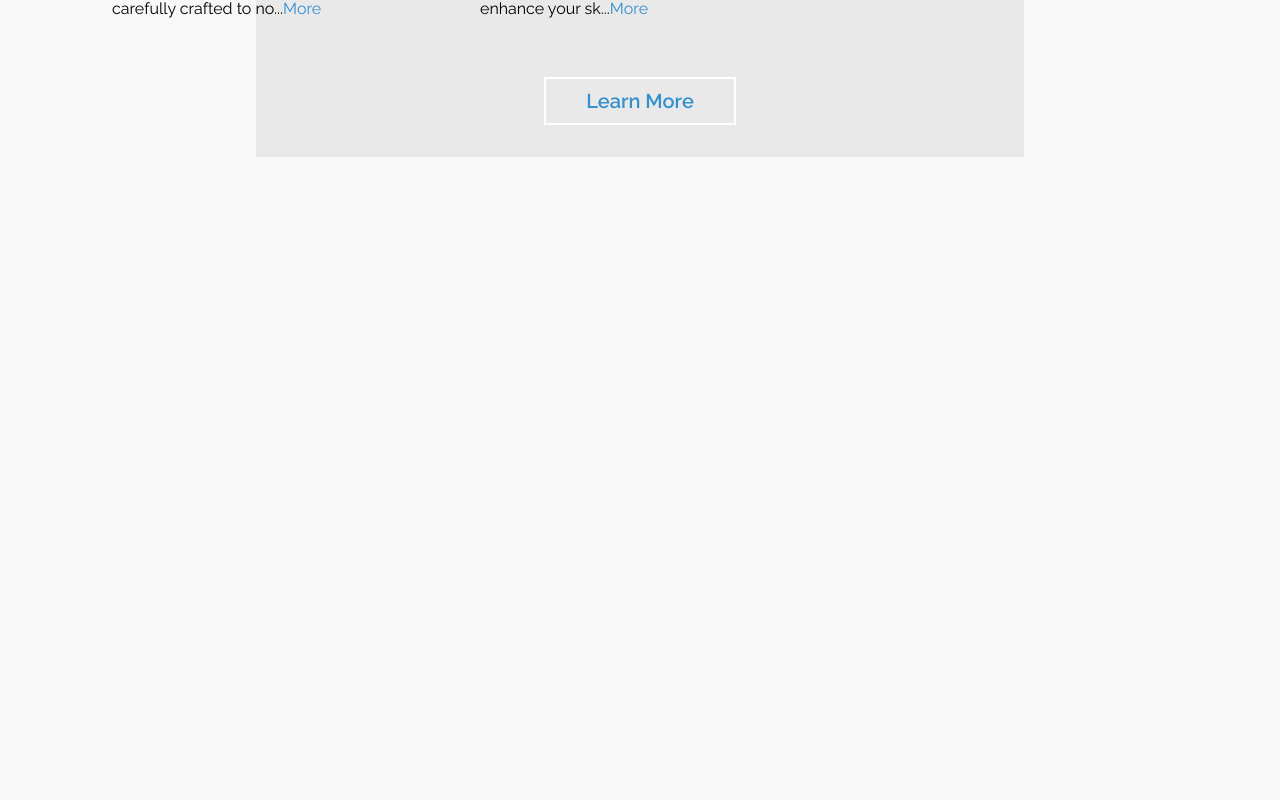
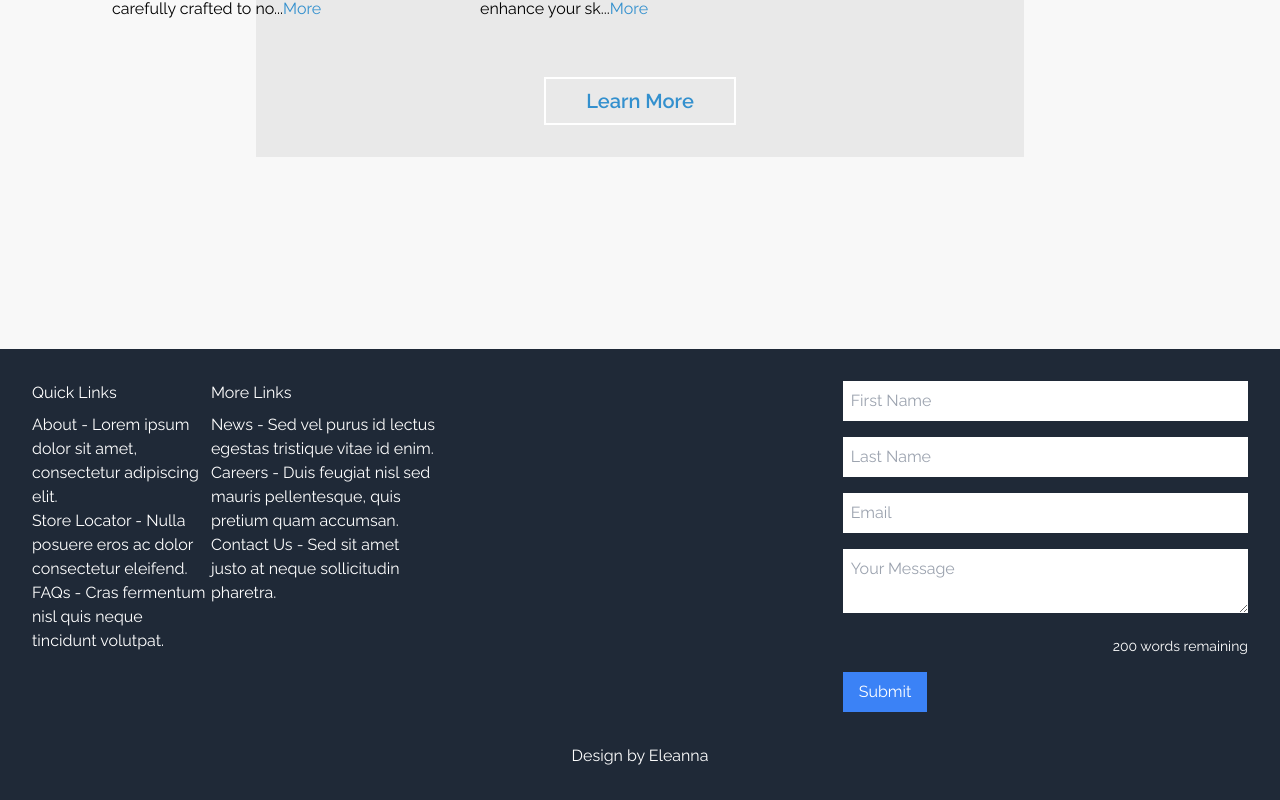
Before and after one commit to TheodosiouEleanna/e-commerce, a React (Create React App) app: page / in a window 1280 px wide. Shown: the part 1476-2276 px from the top of the page. Before the commit the page ends 1825 px from the top, so only its background shows below. Built offline with nearby package versions, Linux system fonts and the light colour scheme.

Commit message:
announcement page

```diff
--- a/src/App.js
+++ b/src/App.js
@@ -7,6 +7,8 @@ import Navbar from "./components/Navbar";
 import ProductPage from "./components/ProductPage";
 import ProductsList from "./components/ProductsList";
 import { CartContext } from "./context/CartContext";
+import { Announcements } from "./components/Announcements";
+import { AnnouncementsPage } from "./components/AnnouncementsPage";
 
 function App() {
   const { showCart } = useContext(CartContext);
@@ -23,7 +25,7 @@ function App() {
         <Route path='products' element={<ProductsList />} />
         <Route path='products/:id' element={<ProductPage />} />
         <Route path='sales' element={<ProductsList />} />
-        <Route path='announcements' element={<Home />} />
+        <Route path='announcements' element={<AnnouncementsPage />} />
         <Route path='checkout' element={<CheckoutPage />} />
       </Routes>
     </>
--- /dev/null
+++ b/src/components/AnnouncementsPage.jsx
@@ -0,0 +1,5 @@
+import React from "react";
+
+export const AnnouncementsPage = () => {
+  return <div>AnnouncementsPage</div>;
+};
--- /dev/null
+++ b/src/components/Footer.jsx
@@ -0,0 +1,99 @@
+import React, { useState } from "react";
+
+const Footer = () => {
+  const [message, setMessage] = useState("");
+
+  const handleInputChange = (e) => {
+    setMessage(e.target.value);
+  };
+
+  const handleSubmit = (e) => {
+    e.preventDefault();
+    // handle form submission logic
+  };
+
+  return (
+    <footer className='bg-gray-800 text-white p-8'>
+      <div className='container mx-auto flex flex-col lg:flex-row justify-between'>
+        <div className='w-full lg:w-1/3 flex flex-col lg:flex-row justify-between'>
+          <div className='mb-4'>
+            <h3 className='mb-2'>Quick Links</h3>
+            <ul>
+              <li>
+                <a href='#'>
+                  About - Lorem ipsum dolor sit amet, consectetur adipiscing
+                  elit.
+                </a>
+              </li>
+              <li>
+                <a href='#'>
+                  Store Locator - Nulla posuere eros ac dolor consectetur
+                  eleifend.
+                </a>
+              </li>
+              <li>
+                <a href='#'>
+                  FAQs - Cras fermentum nisl quis neque tincidunt volutpat.
+                </a>
+              </li>
+            </ul>
+          </div>
+          <div className='mb-4'>
+            <h3 className='mb-2'>More Links</h3>
+            <ul>
+              <li>
+                <a href='#'>
+                  News - Sed vel purus id lectus egestas tristique vitae id
+                  enim.
+                </a>
+              </li>
+              <li>
+                <a href='#'>
+                  Careers - Duis feugiat nisl sed mauris pellentesque, quis
+                  pretium quam accumsan.
+                </a>
+              </li>
+              <li>
+                <a href='#'>
+                  Contact Us - Sed sit amet justo at neque sollicitudin
+                  pharetra.
+                </a>
+              </li>
+            </ul>
+          </div>
+        </div>
+        <form onSubmit={handleSubmit} className='w-full lg:w-1/3'>
+          <input
+            className='mb-4 w-full p-2'
+            type='text'
+            placeholder='First Name'
+          />
+          <input
+            className='mb-4 w-full p-2'
+            type='text'
+            placeholder='Last Name'
+          />
+          <input className='mb-4 w-full p-2' type='email' placeholder='Email' />
+          <textarea
+            className='mb-4 w-full p-2'
+            placeholder='Your Message'
+            maxLength={200}
+            value={message}
+            onChange={handleInputChange}
+          />
+          <div className='text-sm text-right mb-4'>
+            {200 - message.length} words remaining
+          </div>
+          <button className='py-2 px-4 bg-blue-500 hover:bg-blue-700 text-white'>
+            Submit
+          </button>
+        </form>
+      </div>
+      <div className='text-center mt-8'>
+        <p>Design by Eleanna</p>
+      </div>
+    </footer>
+  );
+};
+
+export default Footer;
--- a/src/components/Home.jsx
+++ b/src/components/Home.jsx
@@ -1,17 +1,9 @@
 import React from "react";
 import { Announcements } from "./Announcements";
 import HeroGrid from "./HeroGrid";
+import Footer from "./Footer";
 
 export const Home = () => {
-  // ! FOR DIMOS
-  // Todo: Create a mock list of products
-  // Todo: Create grid of products
-  // Todo: Make a Card component to have show an image of products and details: category, name, unique code
-  //   Todo: You could also create the contact form in the end of the home page
-
-  //   !FOR ELEANNA
-  // Todo: Debounce with loader for search
-  //   Todo: Add the review functionality (0-5 stars)
   return (
     <>
       <div className={`flex justify-center mt-4 `}>
@@ -25,6 +17,7 @@ export const Home = () => {
       <div className='flex mt-16 justify-center'>
         <Announcements />
       </div>
+      <Footer />
     </>
   );
 };
```
